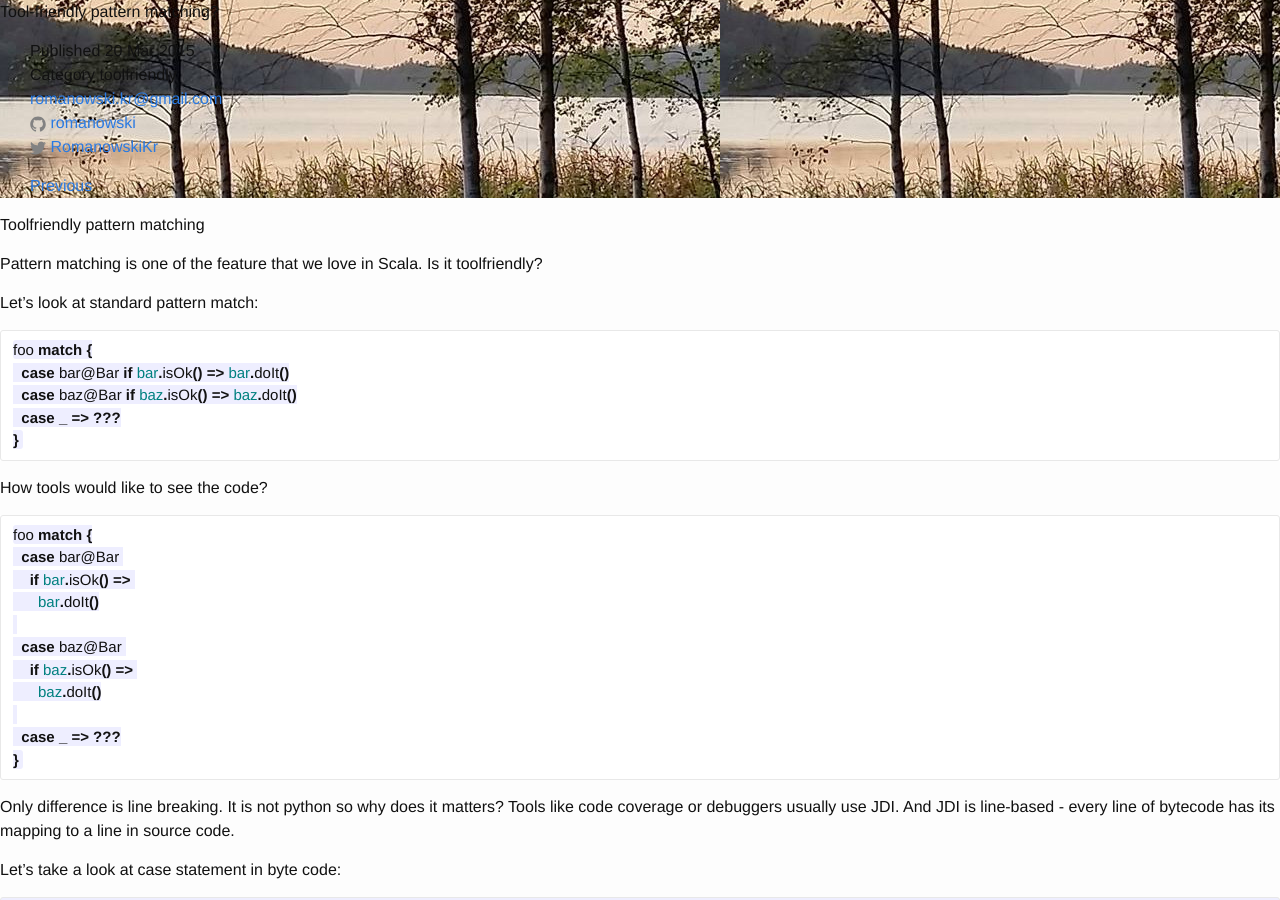
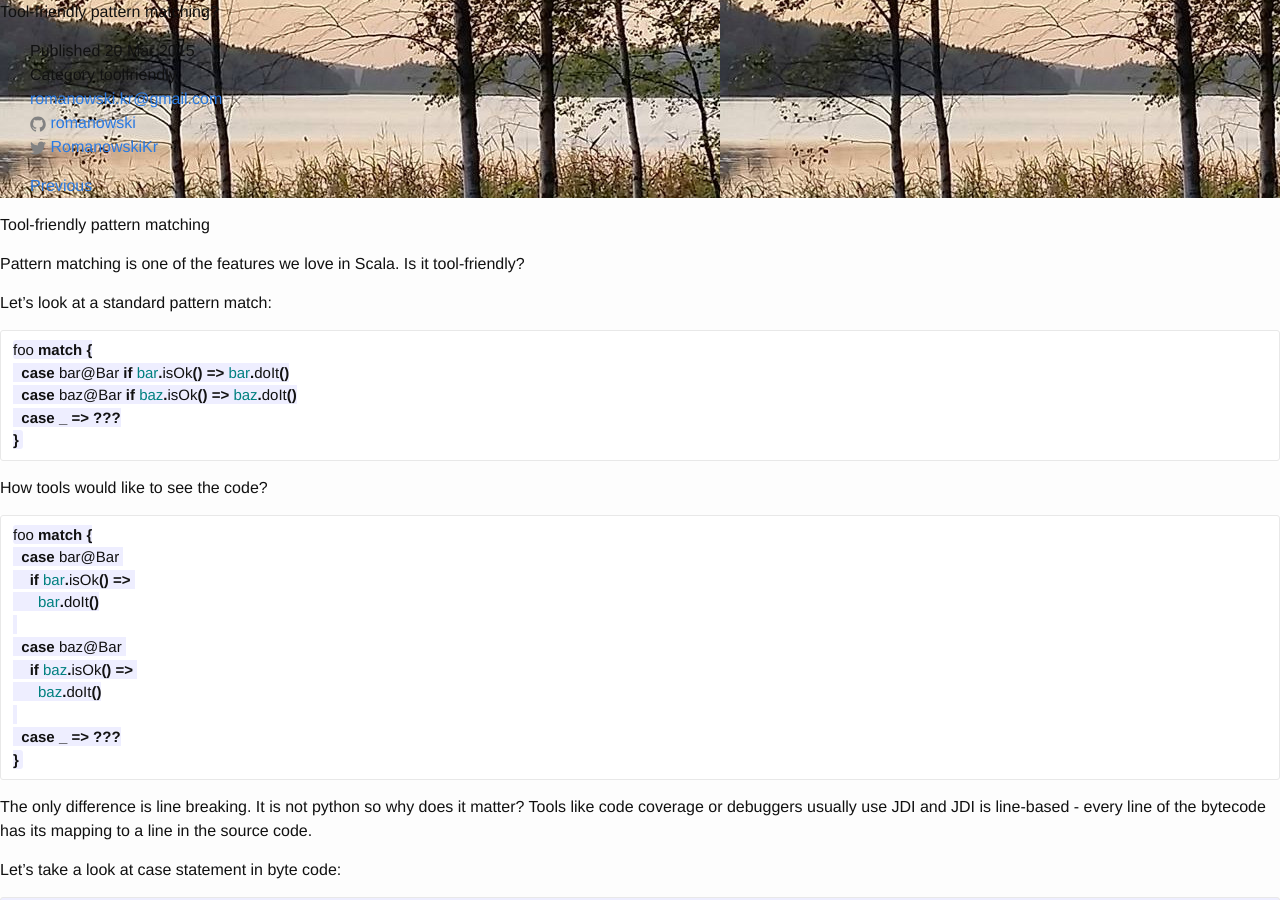
Before and after one commit to szatko/romanowski.github.io, a Jekyll site: the page built from _posts/toolfriendly/2015-03-20-pattern-matching.md, in a window 1280 px wide and 900 px high. Built offline with Jekyll 4.4.1, drawn with Linux system fonts in a browser that asks for light colours; nearby versions of some CDN libraries; Markdown is read by kramdown in place of the engine named in the settings; some of the changed text lies outside the part shown.

Commit message:
Update 2015-03-20-pattern-matching.md

````diff
--- a/_posts/toolfriendly/2015-03-20-pattern-matching.md
+++ b/_posts/toolfriendly/2015-03-20-pattern-matching.md
@@ -3,13 +3,13 @@ layout: post
 title: "Tool-friendly pattern matching?"
 date: 2015-03-20 22:00:00
 category: toolfriendly
-tags: [toolfreidnly, scala, pattern-match]
+tags: [toolfriednly, scala, pattern-match]
 featured_image: /images/cover.jpg
 ---
-## Toolfriendly pattern matching
-Pattern matching is one of the feature that we love in Scala. Is it toolfriendly?
+## Tool-friendly pattern matching
+Pattern matching is one of the features we love in Scala. Is it tool-friendly?
 
-Let's look at standard pattern match:
+Let's look at a standard pattern match:
 
 ```scala
 foo match {
@@ -34,8 +34,8 @@ foo match {
 }
 ```
 
-Only difference is line breaking. It is not python so why does it matters?
-Tools like code coverage or debuggers usually use JDI. And JDI is line-based - every line of bytecode has its mapping to a line in source code.
+The only difference is line breaking. It is not python so why does it matter?
+Tools like code coverage or debuggers usually use JDI and JDI is line-based - every line of the bytecode has its mapping to a line in the source code.
 
 Let's take a look at case statement in byte code:
 
````
Also changed, not shown: other parts of _posts/toolfriendly/2015-03-20-pattern-matching.md (+3 -3 lines).
